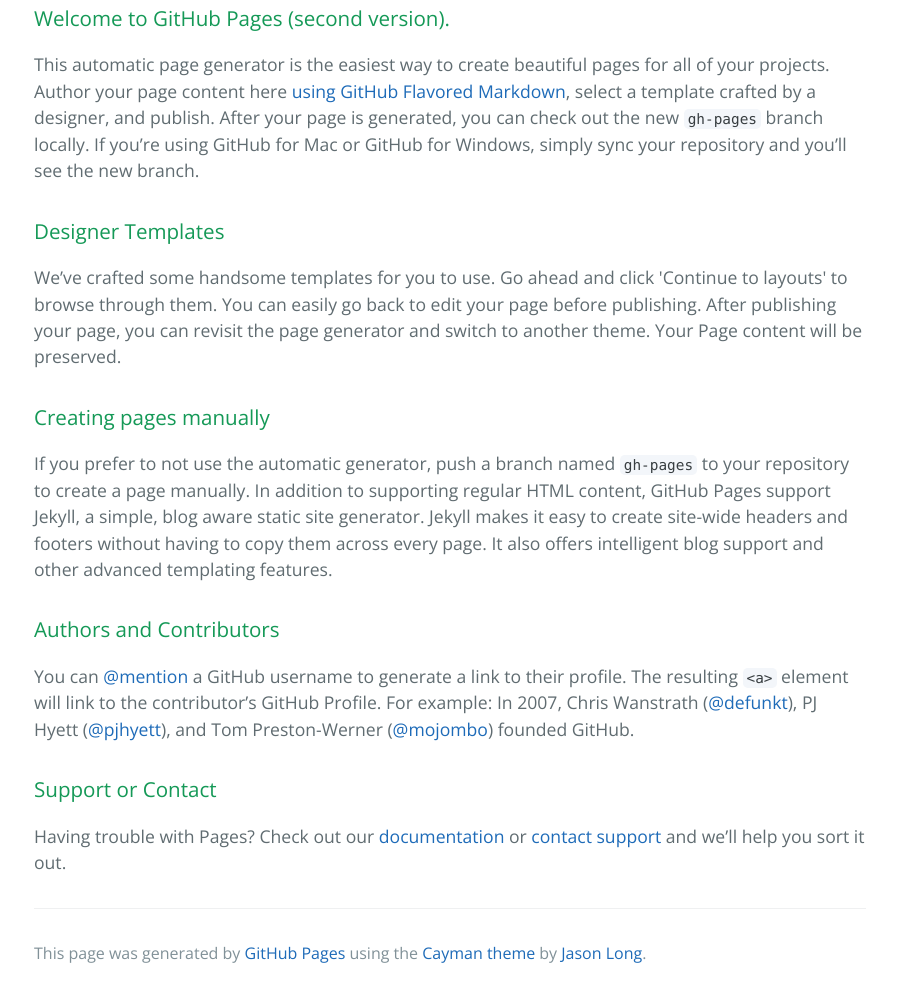
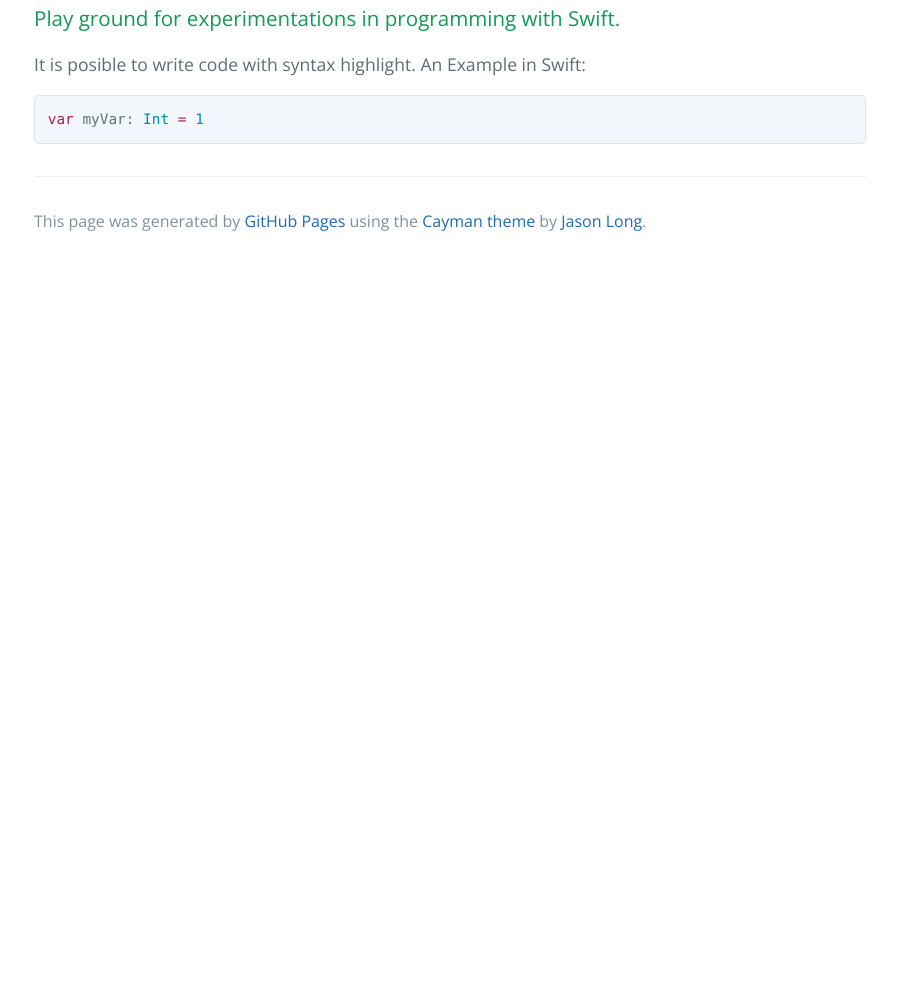
Before and after one commit to AgenteSecreto86/AgenteSecreto86.github.io, a plain HTML site: page index.html in a window 1280 px wide. Shown: the part 299-1296 px from the top of the page, without its empty margins (190-1087 px from the left). After the commit the page ends 800 px from the top, so only its background shows below. Drawn offline with nearby package versions, Linux system fonts and the light colour scheme.

Commit message:
Replace master branch with page content via GitHub

```diff
--- a/index.html
+++ b/index.html
@@ -17,29 +17,11 @@
 
     <section class="main-content">
       <h3>
-<a id="welcome-to-github-pages-second-version" class="anchor" href="#welcome-to-github-pages-second-version" aria-hidden="true"><span class="octicon octicon-link"></span></a>Welcome to GitHub Pages (second version).</h3>
+<a id="play-ground-for-experimentations-in-programming-with-swift" class="anchor" href="#play-ground-for-experimentations-in-programming-with-swift" aria-hidden="true"><span class="octicon octicon-link"></span></a>Play ground for experimentations in programming with Swift.</h3>
 
-<p>This automatic page generator is the easiest way to create beautiful pages for all of your projects. Author your page content here <a href="https://guides.github.com/features/mastering-markdown/">using GitHub Flavored Markdown</a>, select a template crafted by a designer, and publish. After your page is generated, you can check out the new <code>gh-pages</code> branch locally. If you’re using GitHub for Mac or GitHub for Windows, simply sync your repository and you’ll see the new branch.</p>
+<p>It is posible to write code with syntax highlight. An Example in Swift:</p>
 
-<h3>
-<a id="designer-templates" class="anchor" href="#designer-templates" aria-hidden="true"><span class="octicon octicon-link"></span></a>Designer Templates</h3>
-
-<p>We’ve crafted some handsome templates for you to use. Go ahead and click 'Continue to layouts' to browse through them. You can easily go back to edit your page before publishing. After publishing your page, you can revisit the page generator and switch to another theme. Your Page content will be preserved.</p>
-
-<h3>
-<a id="creating-pages-manually" class="anchor" href="#creating-pages-manually" aria-hidden="true"><span class="octicon octicon-link"></span></a>Creating pages manually</h3>
-
-<p>If you prefer to not use the automatic generator, push a branch named <code>gh-pages</code> to your repository to create a page manually. In addition to supporting regular HTML content, GitHub Pages support Jekyll, a simple, blog aware static site generator. Jekyll makes it easy to create site-wide headers and footers without having to copy them across every page. It also offers intelligent blog support and other advanced templating features.</p>
-
-<h3>
-<a id="authors-and-contributors" class="anchor" href="#authors-and-contributors" aria-hidden="true"><span class="octicon octicon-link"></span></a>Authors and Contributors</h3>
-
-<p>You can <a href="https://github.com/blog/821" class="user-mention">@mention</a> a GitHub username to generate a link to their profile. The resulting <code>&lt;a&gt;</code> element will link to the contributor’s GitHub Profile. For example: In 2007, Chris Wanstrath (<a href="https://github.com/defunkt" class="user-mention">@defunkt</a>), PJ Hyett (<a href="https://github.com/pjhyett" class="user-mention">@pjhyett</a>), and Tom Preston-Werner (<a href="https://github.com/mojombo" class="user-mention">@mojombo</a>) founded GitHub.</p>
-
-<h3>
-<a id="support-or-contact" class="anchor" href="#support-or-contact" aria-hidden="true"><span class="octicon octicon-link"></span></a>Support or Contact</h3>
-
-<p>Having trouble with Pages? Check out our <a href="https://help.github.com/pages">documentation</a> or <a href="https://github.com/contact">contact support</a> and we’ll help you sort it out.</p>
+<div class="highlight highlight-swift"><pre><span class="pl-k">var</span> myVar: <span class="pl-c1">Int</span> <span class="pl-k">=</span> <span class="pl-c1">1</span></pre></div>
 
       <footer class="site-footer">
 
```
Also changed, not shown: params.json (+1 -1 lines).
